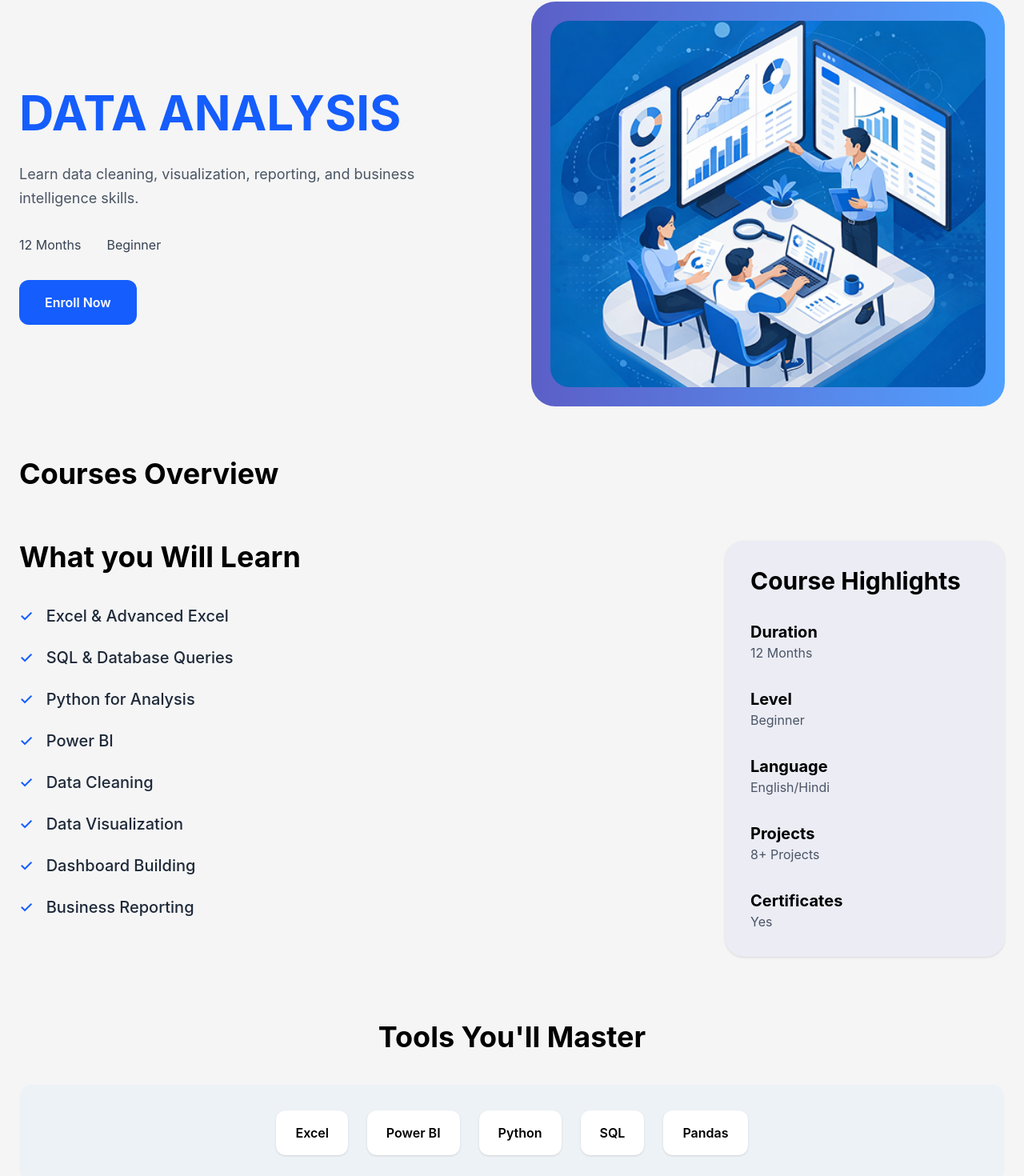
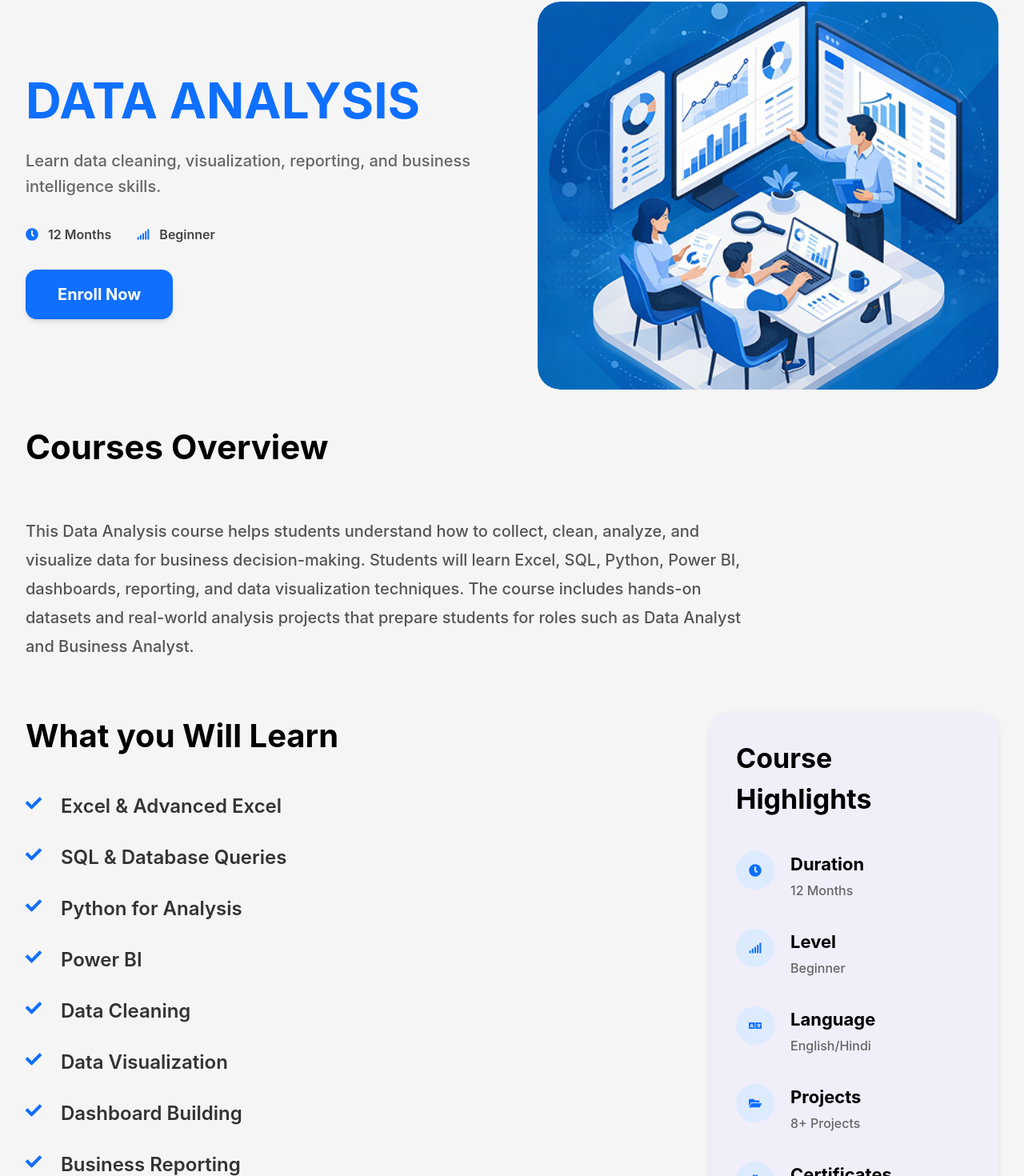
Before and after one commit to parthkambli/codify, a React (Vite) app: page /courses-detail/data-analysis in a window 1280 px wide. Shown: the part 143-1613 px from the top of the page at 80% size. Built offline with nearby package versions, Linux system fonts and the light colour scheme.

Commit message:
Course detail

```diff
--- a/src/data/coursesData.js
+++ b/src/data/coursesData.js
@@ -1,59 +1,81 @@
-import Course1 from '../assets/fullstack.png';
+// src/data/coursesData.js
+
+import Course1 from '../assets/web-course.png';
 import Course2 from '../assets/data-analysis.png';
-import Course3 from '../assets/mobile-app.png';
+import Course3 from '../assets/mobile-dev.png';
 import Course4 from '../assets/data-science.png';
 
 export const coursesData = [
   {
     slug: 'full-stack-web-development',
+
     title: 'FULL STACK WEB DEVELOPMENT',
+
     image: Course1,
+
     description:
       'Build complete web and mobile applications using frontend, backend, databases, and APIs.',
 
     duration: '24 Months',
+
     level: 'Beginner',
+
     language: 'English/Hindi',
+
     projects: '5+ Real World Projects',
+
     certificate: 'Yes',
 
+    overview:
+      'This Full Stack Web Development course is designed to help students master both frontend and backend technologies required to build complete modern web applications. Students will learn HTML, CSS, JavaScript, React, Node.js, Express.js, MongoDB, APIs, authentication, deployment, and real-world project development. The course focuses heavily on practical implementation, industry-level coding standards, and project-based learning to make students job-ready full stack developers.',
+
     learn: [
-      'Core Java Programming',
-      'Object-Oriented Programming (OOP)',
-      'Advanced Java & JDBC',
-      'Spring Boot Framework',
+      'HTML5 & Modern CSS3',
+      'JavaScript ES6+ Fundamentals',
+      'Responsive Web Design',
+      'React.js Frontend Development',
+      'Node.js & Express.js Backend',
       'REST API Development',
-      'Frontend Development (HTML, CSS, JavaScript, React)',
-      'Database Management (MySQL / MongoDB)',
-      'Authentication & Security',
+      'MongoDB Database Integration',
+      'Authentication & Authorization',
+      'Git & GitHub Version Control',
       'Real-World Full Stack Projects',
-      'Deployment & Version Control (Git/GitHub)',
     ],
 
     tools: [
-      'HTML5',
-      'CSS3',
-      'JavaScript',
-      'React',
-      'Java',
-      'MySQL',
-      'MongoDB',
-      'GitHub',
+      { icon: 'html', name: 'HTML5' },
+      { icon: 'css', name: 'CSS3' },
+      { icon: 'js', name: 'JavaScript' },
+      { icon: 'react', name: 'React' },
+      { icon: 'java', name: 'Java' },
+      { icon: 'mysql', name: 'MySQL' },
+      { icon: 'mongodb', name: 'MongoDB' },
+      { icon: 'github', name: 'GitHub' },
     ],
   },
 
   {
     slug: 'data-analysis',
+
     title: 'DATA ANALYSIS',
+
     image: Course2,
+
     description:
       'Learn data cleaning, visualization, reporting, and business intelligence skills.',
 
     duration: '12 Months',
+
     level: 'Beginner',
+
     language: 'English/Hindi',
+
     projects: '8+ Projects',
+
     certificate: 'Yes',
+
+    overview:
+      'This Data Analysis course helps students understand how to collect, clean, analyze, and visualize data for business decision-making. Students will learn Excel, SQL, Python, Power BI, dashboards, reporting, and data visualization techniques. The course includes hands-on datasets and real-world analysis projects that prepare students for roles such as Data Analyst and Business Analyst.',
 
     learn: [
       'Excel & Advanced Excel',
@@ -67,26 +89,36 @@ export const coursesData = [
     ],
 
     tools: [
-      'Excel',
-      'Power BI',
-      'Python',
-      'SQL',
-      'Pandas',
+      { icon: 'python', name: 'Python' },
+      { icon: 'powerbi', name: 'Power BI' },
+      { icon: 'mysql', name: 'SQL' },
+      { icon: 'pandas', name: 'Pandas' },
+      { icon: 'numpy', name: 'NumPy' },
     ],
   },
 
   {
     slug: 'mobile-app-development',
+
     title: 'MOBILE APP DEVELOPMENT',
+
     image: Course3,
+
     description:
       'Build modern Android and iOS applications using Flutter and Firebase.',
 
     duration: '18 Months',
+
     level: 'Beginner',
+
     language: 'English/Hindi',
+
     projects: '6+ Projects',
+
     certificate: 'Yes',
+
+    overview:
+      'This Mobile App Development course teaches students how to build high-performance Android and iOS applications using Flutter and Firebase. Students will learn Dart programming, UI development, APIs, Firebase integration, authentication, state management, and app deployment. The training is project-based and focuses on creating responsive, scalable, and professional mobile applications.',
 
     learn: [
       'Flutter Fundamentals',
@@ -99,26 +131,35 @@ export const coursesData = [
     ],
 
     tools: [
-      'Flutter',
-      'Dart',
-      'Firebase',
-      'Android Studio',
-      'GitHub',
+      { icon: 'flutter', name: 'Flutter' },
+      { icon: 'firebase', name: 'Firebase' },
+      { icon: 'js', name: 'JavaScript' },
+      { icon: 'github', name: 'GitHub' },
     ],
   },
 
   {
     slug: 'data-science',
+
     title: 'DATA SCIENCE',
+
     image: Course4,
+
     description:
       'Master machine learning, AI, statistics, and predictive modeling.',
 
     duration: '18 Months',
+
     level: 'Intermediate',
+
     language: 'English/Hindi',
+
     projects: '10+ Projects',
+
     certificate: 'Yes',
+
+    overview:
+      'This Data Science course is designed to provide strong foundations in machine learning, artificial intelligence, data analysis, and predictive modeling. Students will learn Python, statistics, data preprocessing, machine learning algorithms, deep learning basics, visualization, and model deployment. The course includes practical implementation using real-world datasets and industry-level projects.',
 
     learn: [
       'Python',
@@ -131,11 +172,11 @@ export const coursesData = [
     ],
 
     tools: [
-      'Python',
-      'TensorFlow',
-      'Pandas',
-      'NumPy',
-      'Scikit-learn',
+      { icon: 'python', name: 'Python' },
+      { icon: 'tensorflow', name: 'TensorFlow' },
+      { icon: 'pandas', name: 'Pandas' },
+      { icon: 'numpy', name: 'NumPy' },
+      { icon: 'sklearn', name: 'Scikit-learn' },
     ],
   },
 ];
--- a/src/pages/CourseDetail.jsx
+++ b/src/pages/CourseDetail.jsx
@@ -1,5 +1,57 @@
-import { useParams } from 'react-router-dom';
-import { coursesData } from '../data/coursesData';
+// src/pages/CourseDetail.jsx
+
+import { useParams } from "react-router-dom";
+import { coursesData } from "../data/coursesData";
+
+import {
+  FaHtml5,
+  FaCss3Alt,
+  FaReact,
+  FaJava,
+  FaGithub,
+  FaChartBar,
+} from "react-icons/fa";
+
+import {
+  SiJavascript,
+  SiMysql,
+  SiMongodb,
+  SiFlutter,
+  SiFirebase,
+  SiPython,
+  SiTensorflow,
+  SiPandas,
+  SiNumpy,
+  SiScikitlearn,
+} from "react-icons/si";
+
+import {
+  FaClock,
+  FaSignal,
+  FaLanguage,
+  FaFolderOpen,
+  FaCertificate,
+  FaCheck,
+} from "react-icons/fa";
+
+const toolIcons = {
+  html: <FaHtml5 className="text-[#E34F26]" />,
+  css: <FaCss3Alt className="text-[#1572B6]" />,
+  js: <SiJavascript className="text-[#F7DF1E]" />,
+  react: <FaReact className="text-[#61DAFB]" />,
+  java: <FaJava className="text-[#f89820]" />,
+  mysql: <SiMysql className="text-[#00758F]" />,
+  mongodb: <SiMongodb className="text-[#47A248]" />,
+  github: <FaGithub className="text-black" />,
+  flutter: <SiFlutter className="text-[#02569B]" />,
+  firebase: <SiFirebase className="text-[#FFCA28]" />,
+  python: <SiPython className="text-[#3776AB]" />,
+  tensorflow: <SiTensorflow className="text-[#FF6F00]" />,
+  pandas: <SiPandas className="text-black" />,
+  numpy: <SiNumpy className="text-[#013243]" />,
+  sklearn: <SiScikitlearn className="text-[#F7931E]" />,
+  powerbi: <FaChartBar className="text-[#F2C811]" />,
+};
 
 const CourseDetail = () => {
   const { slug } = useParams();
@@ -10,175 +62,321 @@ const CourseDetail = () => {
 
   if (!course) {
     return (
-      <div className="py-32 text-center text-3xl font-bold">
+      <div className="min-h-screen flex items-center justify-center text-3xl font-bold">
         Course Not Found
       </div>
     );
   }
 
   return (
-    <main className="bg-[#f5f5f5] min-h-screen">
+    <main className="bg-[#f5f5f5] overflow-x-hidden">
 
-      {/* Hero */}
-      <section className="max-w-7xl mx-auto px-4 sm:px-6 py-16">
-        <div className="grid lg:grid-cols-2 gap-12 items-center">
+      {/* HERO */}
+      <section className="max-w-[1280px] mx-auto px-5 sm:px-6 lg:px-8 pt-10 lg:pt-16">
 
-          {/* Left */}
+        <div className="grid lg:grid-cols-2 items-center gap-10 lg:gap-16">
+
+          {/* LEFT */}
           <div>
-            <h1 className="text-4xl md:text-6xl font-bold text-blue-600 leading-tight">
+
+            <h1 className="text-[#0F6FFF] font-bold leading-[1.15]
+            text-[36px]
+            sm:text-[48px]
+            lg:text-[62px]
+            max-w-[620px]">
               {course.title}
             </h1>
 
-            <p className="mt-6 text-lg text-gray-600 leading-relaxed max-w-xl">
+            <p className="mt-6 text-[#666]
+            text-[17px]
+            sm:text-[20px]
+            leading-8
+            font-medium
+            max-w-[580px]">
               {course.description}
             </p>
 
-            <div className="flex gap-8 mt-8 text-gray-700">
-              <div>{course.duration}</div>
-              <div>{course.level}</div>
+            {/* INFO */}
+            <div className="flex flex-wrap gap-8 mt-8">
+
+              <div className="flex items-center gap-3 text-[#444] font-semibold text-[16px]">
+                <FaClock className="text-[#0F6FFF]" />
+                <span>{course.duration}</span>
+              </div>
+
+              <div className="flex items-center gap-3 text-[#444] font-semibold text-[16px]">
+                <FaSignal className="text-[#0F6FFF]" />
+                <span>{course.level}</span>
+              </div>
+
             </div>
 
-            <button className="mt-8 bg-blue-600 hover:bg-blue-700 text-white px-8 py-4 rounded-xl font-semibold">
+            {/* BUTTON */}
+            <button className="mt-8 bg-[#0F6FFF] hover:bg-blue-700 transition duration-300
+            text-white font-bold
+            px-10 py-4
+            rounded-[14px]
+            text-[20px]
+            shadow-md">
+
               Enroll Now
+
             </button>
+
           </div>
 
-          {/* Right */}
-          <div className="bg-gradient-to-r from-[#5b5fc7] to-[#4ea1ff] rounded-[30px] p-6">
+          {/* RIGHT IMAGE */}
+          <div className="rounded-[28px] overflow-hidden">
+
             <img
               src={course.image}
               alt={course.title}
-              className="w-full rounded-3xl"
+              className="w-full h-full object-cover rounded-[28px]"
             />
+
           </div>
+
         </div>
+
       </section>
 
-      {/* Overview */}
-      <section className="max-w-7xl mx-auto px-4 sm:px-6 pb-20">
+      {/* TABS
+      <section className="max-w-[1280px] mx-auto px-5 sm:px-6 lg:px-8 mt-16">
 
-        {/* <div className="bg-white rounded-xl p-4 mb-12 flex gap-10 font-semibold overflow-x-auto">
-          <button className="text-blue-600 border-b-2 border-blue-600 pb-2 whitespace-nowrap">
+        <div className="flex gap-10 sm:gap-16 overflow-x-auto whitespace-nowrap">
+
+          <button className="text-[#0F6FFF] font-bold text-[18px] border-b-[3px] border-[#0F6FFF] pb-3">
             Overview
           </button>
 
-          <button className="text-gray-700 whitespace-nowrap">
-            Curriculum
+          <button className="text-black font-semibold text-[18px] pb-3">
+            Curriculam
           </button>
 
-          <button className="text-gray-700 whitespace-nowrap">
+          <button className="text-black font-semibold text-[18px] pb-3">
             Tools
           </button>
-        </div> */}
 
-        <h2 className="text-4xl font-bold mb-16">
+        </div>
+
+      </section> */}
+
+      {/* OVERVIEW */}
+      <section className="max-w-[1280px] mx-auto px-5 sm:px-6 lg:px-8 pt-10 pb-20">
+
+        <h2 className="text-black font-bold
+        text-[34px]
+        sm:text-[42px]
+        mb-14">
           Courses Overview
         </h2>
+        <p className="text-[#555] text-[18px] sm:text-[20px] leading-9 font-medium max-w-[900px] mb-16">
+  {course.overview}
+</p>
 
-        <div className="grid lg:grid-cols-[1fr_350px] gap-12">
+        <div className="grid lg:grid-cols-[1fr_360px] gap-14">
 
-          {/* Learn */}
+          {/* LEFT */}
           <div>
-            <h3 className="text-4xl font-bold mb-10">
+
+            <h3 className="font-bold
+            text-[32px]
+            sm:text-[40px]
+            mb-10">
               What you Will Learn
             </h3>
 
-            <div className="space-y-6">
+            <div className="space-y-7">
+
               {course.learn.map((item, i) => (
                 <div
                   key={i}
-                  className="flex items-start gap-4 text-xl font-medium text-gray-800"
+                  className="flex items-start gap-5"
                 >
-                  <span className="text-blue-600">✓</span>
-                  <span>{item}</span>
+
+                  <div className="min-w-[24px] mt-1">
+                    <FaCheck className="text-[#0F6FFF] text-[20px]" />
+                  </div>
+
+                  <p className="text-[#333]
+                  text-[20px]
+                  sm:text-[24px]
+                  font-semibold
+                  leading-9">
+                    {item}
+                  </p>
+
                 </div>
               ))}
+
             </div>
+
           </div>
 
-          {/* Highlights */}
-          <div className="bg-[#ececf5] rounded-3xl p-8 shadow-sm h-fit sticky top-24">
+          {/* RIGHT CARD */}
+          <div className="bg-[#F0EEF9]
+          rounded-[24px]
+          p-8
+          shadow-[0_4px_10px_rgba(0,0,0,0.08)]
+          h-fit">
 
-            <h3 className="text-3xl font-bold mb-8">
+            <h3 className="font-bold text-[34px] mb-10">
               Course Highlights
             </h3>
 
-            <div className="space-y-8">
+            <div className="space-y-9">
 
-              <div>
-                <div className="font-bold text-xl">
-                  Duration
+              {/* Duration */}
+              <div className="flex gap-5">
+
+                <div className="w-[48px] h-[48px] rounded-full bg-[#DCEBFF]
+                flex items-center justify-center">
+                  <FaClock className="text-[#0F6FFF]" />
                 </div>
 
-                <div className="text-gray-600">
-                  {course.duration}
+                <div>
+                  <h4 className="font-bold text-[22px]">
+                    Duration
+                  </h4>
+
+                  <p className="text-[#666] font-medium mt-1">
+                    {course.duration}
+                  </p>
                 </div>
+
               </div>
 
-              <div>
-                <div className="font-bold text-xl">
-                  Level
+              {/* Level */}
+              <div className="flex gap-5">
+
+                <div className="w-[48px] h-[48px] rounded-full bg-[#DCEBFF]
+                flex items-center justify-center">
+                  <FaSignal className="text-[#0F6FFF]" />
                 </div>
 
-                <div className="text-gray-600">
-                  {course.level}
+                <div>
+                  <h4 className="font-bold text-[22px]">
+                    Level
+                  </h4>
+
+                  <p className="text-[#666] font-medium mt-1">
+                    {course.level}
+                  </p>
                 </div>
+
               </div>
 
-              <div>
-                <div className="font-bold text-xl">
-                  Language
+              {/* Language */}
+              <div className="flex gap-5">
+
+                <div className="w-[48px] h-[48px] rounded-full bg-[#DCEBFF]
+                flex items-center justify-center">
+                  <FaLanguage className="text-[#0F6FFF]" />
                 </div>
 
-                <div className="text-gray-600">
-                  {course.language}
+                <div>
+                  <h4 className="font-bold text-[22px]">
+                    Language
+                  </h4>
+
+                  <p className="text-[#666] font-medium mt-1">
+                    {course.language}
+                  </p>
                 </div>
+
               </div>
 
-              <div>
-                <div className="font-bold text-xl">
-                  Projects
+              {/* Projects */}
+              <div className="flex gap-5">
+
+                <div className="w-[48px] h-[48px] rounded-full bg-[#DCEBFF]
+                flex items-center justify-center">
+                  <FaFolderOpen className="text-[#0F6FFF]" />
                 </div>
 
-                <div className="text-gray-600">
-                  {course.projects}
+                <div>
+                  <h4 className="font-bold text-[22px]">
+                    Projects
+                  </h4>
+
+                  <p className="text-[#666] font-medium mt-1">
+                    {course.projects}
+                  </p>
                 </div>
+
               </div>
 
-              <div>
-                <div className="font-bold text-xl">
-                  Certificates
+              {/* Certificate */}
+              <div className="flex gap-5">
+
+                <div className="w-[48px] h-[48px] rounded-full bg-[#DCEBFF]
+                flex items-center justify-center">
+                  <FaCertificate className="text-[#0F6FFF]" />
                 </div>
 
-                <div className="text-gray-600">
-                  {course.certificate}
+                <div>
+                  <h4 className="font-bold text-[22px]">
+                    Certificates
+                  </h4>
+
+                  <p className="text-[#666] font-medium mt-1">
+                    {course.certificate}
+                  </p>
                 </div>
+
               </div>
 
             </div>
+
           </div>
+
         </div>
 
-        {/* Tools */}
-        <div className="mt-20">
+        {/* TOOLS */}
+        <div className="mt-24">
 
-          <h2 className="text-4xl font-bold text-center mb-10">
-            Tools You'll Master
+          <h2 className="text-center font-bold
+          text-[34px]
+          sm:text-[44px]
+          mb-10">
+            Tools You’ll Master
           </h2>
 
-          <div className="bg-[#edf2f7] rounded-2xl p-8 flex flex-wrap justify-center gap-6">
+          <div className="bg-[#EDF4FF]
+          rounded-[18px]
+          shadow-sm
+          px-5 py-8
+          flex flex-wrap justify-center gap-5">
+
             {course.tools.map((tool, i) => (
-              <div
-                key={i}
-                className="bg-white px-6 py-4 rounded-xl shadow-sm font-semibold"
-              >
-                {tool}
-              </div>
-            ))}
+  <div
+    key={i}
+    className="flex flex-col items-center justify-center
+    w-[90px] h-[90px]
+    bg-white
+    rounded-[16px]
+    shadow-sm
+    hover:scale-105
+    transition duration-300"
+  >
+
+    <div className="text-[38px]">
+  {toolIcons[tool.icon]}
+</div>
+
+    <p className="mt-2 text-[13px] font-semibold text-[#444]">
+      {tool.name}
+    </p>
+
+  </div>
+))}
+
           </div>
+
         </div>
 
       </section>
+
     </main>
   );
 };
--- a/src/pages/Placement.jsx
+++ b/src/pages/Placement.jsx
@@ -119,7 +119,7 @@ const Placement = () => {
   </div>
 </section>
       {/* RECRUITERS */}
-      <section className="max-w-7xl mx-auto px-5 sm:px-6 lg:px-10 mt-20">
+      {/* <section className="max-w-7xl mx-auto px-5 sm:px-6 lg:px-10 mt-20">
 
         <h2 className="text-4xl font-bold text-center text-[#222]">
           Our Top Recruiters
@@ -127,7 +127,7 @@ const Placement = () => {
 
         <div className="bg-[#ECECF2] rounded-[28px] mt-12 h-[180px] sm:h-[220px] lg:h-[250px] shadow-sm"></div>
 
-      </section>
+      </section> */}
 
       {/* SUCCESS STORIES */}
       <section className="max-w-7xl mx-auto px-5 sm:px-6 lg:px-10 mt-24 pb-24">
```
Also changed, not shown: src/pages/Courses.jsx (+23 -32 lines).
